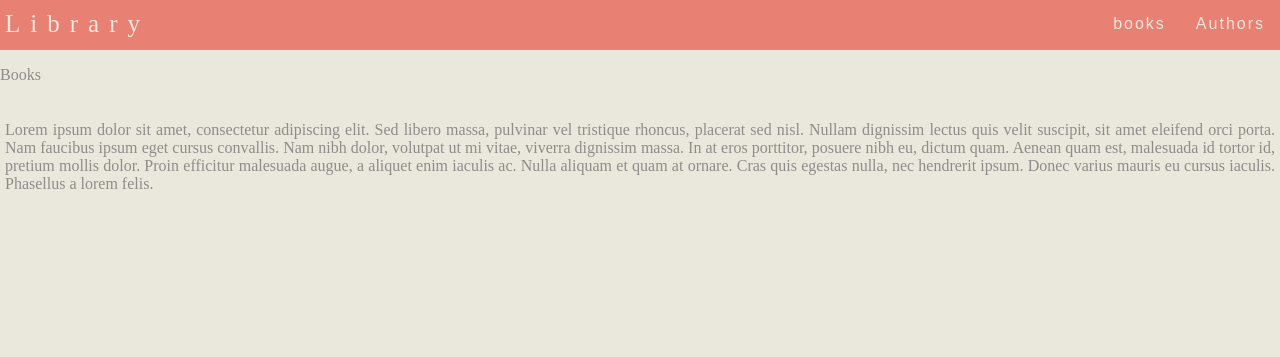
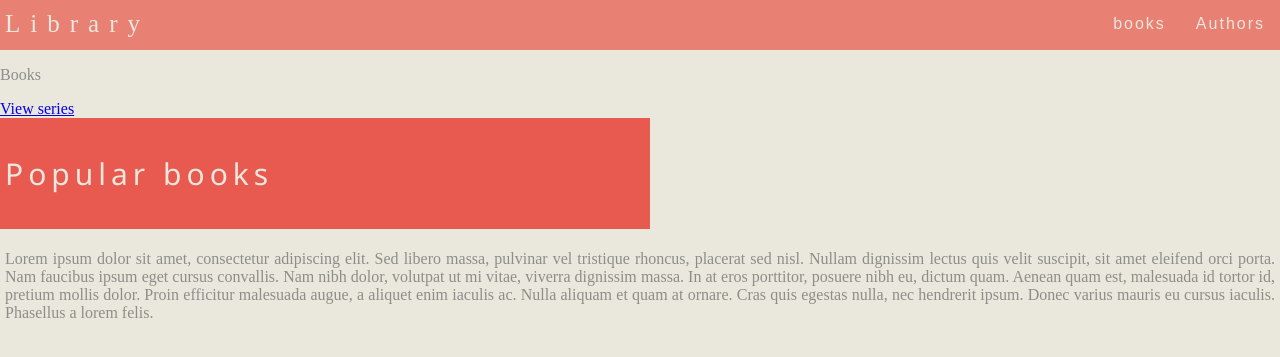
Before and after one commit to Shushunya/library-project, a Django app: page /books/ in a window 1280 px wide. Shown: the top 357 px of the page. Run offline with Django 4.2, Linux system fonts and the light colour scheme; data that the repository does not hold is empty.

Commit message:
adjust front

```diff
--- a/mystaticfiles/book/list.css
+++ b/mystaticfiles/book/list.css
@@ -0,0 +1,21 @@
+.books {
+    display: block;
+    width: 50%;
+    background-color: #e85a4f;
+    color: #D8C3A5;
+    list-style-type: none;
+    padding: 5px;
+}
+
+.books a {
+    text-decoration: none;
+    background-color: #e85a4f;
+    color: #D8C3A5;
+}
+
+.popular-books-banner {
+    color: #EAE7DC;
+    font-size: 30px;
+    font-family: 'Segoe UI', Tahoma, Geneva, Verdana, sans-serif;
+    letter-spacing: 5px;
+}
--- a/mystaticfiles/style.css
+++ b/mystaticfiles/style.css
@@ -1,3 +1,5 @@
+@import url("./book/list.css");
+
 body {
     background-color: #EAE7DC;
     color: #8E8D8A;
@@ -12,7 +14,6 @@ body {
     background-color: #E98074
 
     }
-
 
 .nav-bar a {
     float: right;
--- a/templates/author/detail.html
+++ b/templates/author/detail.html
@@ -1,13 +1,17 @@
 {% extends 'index.html' %}
 {% load static %}
-{% block title %}{{ author.fullname }}{% endblock %}
+{% block title %}: {{ author.fullname }}{% endblock %}
 
 {% block content %}
     <h1>Author: {{ author.fullname }}</h1>
     <h2>Books: {{ books }}</h2>
+    <p> SERIES </p>
+    {% block series %}
+    {% endblock %}
     <ul>
         {% for book in books %}
             <li><a href="{% url 'book:detail-view' book.id %}">{{ book.title }}</a></li>
         {% endfor %}
     </ul>
+
 {% endblock %}
--- a/templates/book/list.html
+++ b/templates/book/list.html
@@ -1,14 +1,23 @@
 {% extends 'index.html' %}
 {% load static %}
+
 {% block title %}Books{% endblock %}
 
 {% block content %}
     <p>Books</p>
+    <div>
+        <a href="{% url 'book:series-list' %}">View series</a>
+    </div>
     <div class="books">
+        <p class="popular-books-banner">Popular books</p>
         <ul>
             {% for book in books %}
             <li><a href="{% url 'book:detail-view' book.id %}">{{ book.title }}</a> by {{book.authors}}</li>
             {% endfor %}
         </ul>
     </div>
+
+{% block series_list %}
 {% endblock %}
+
+{% endblock %}
```
Also changed, not shown: templates/book/series-detail.html (added, +12 -0 lines), templates/book/series-list.html (added, +14 -0 lines).
